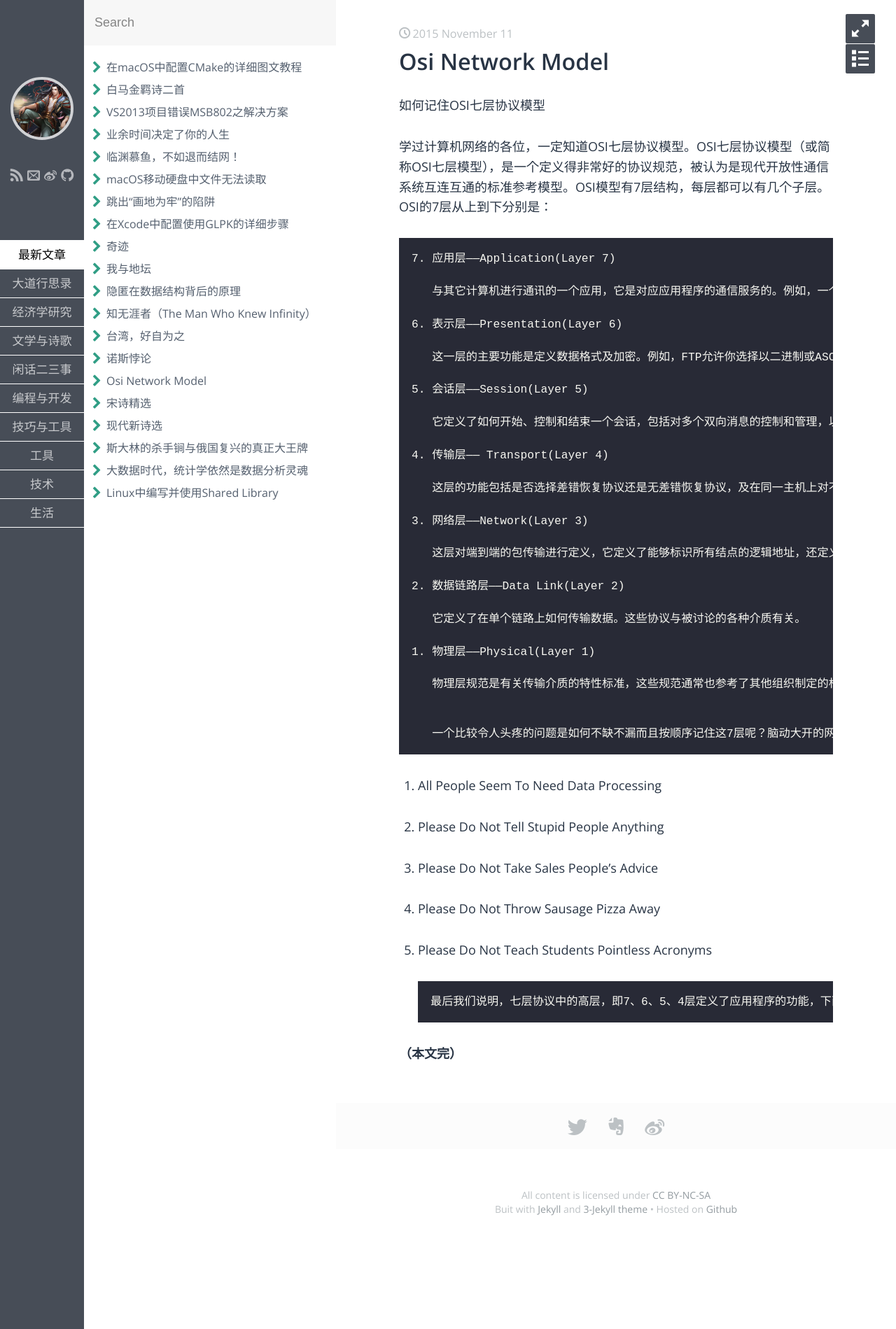
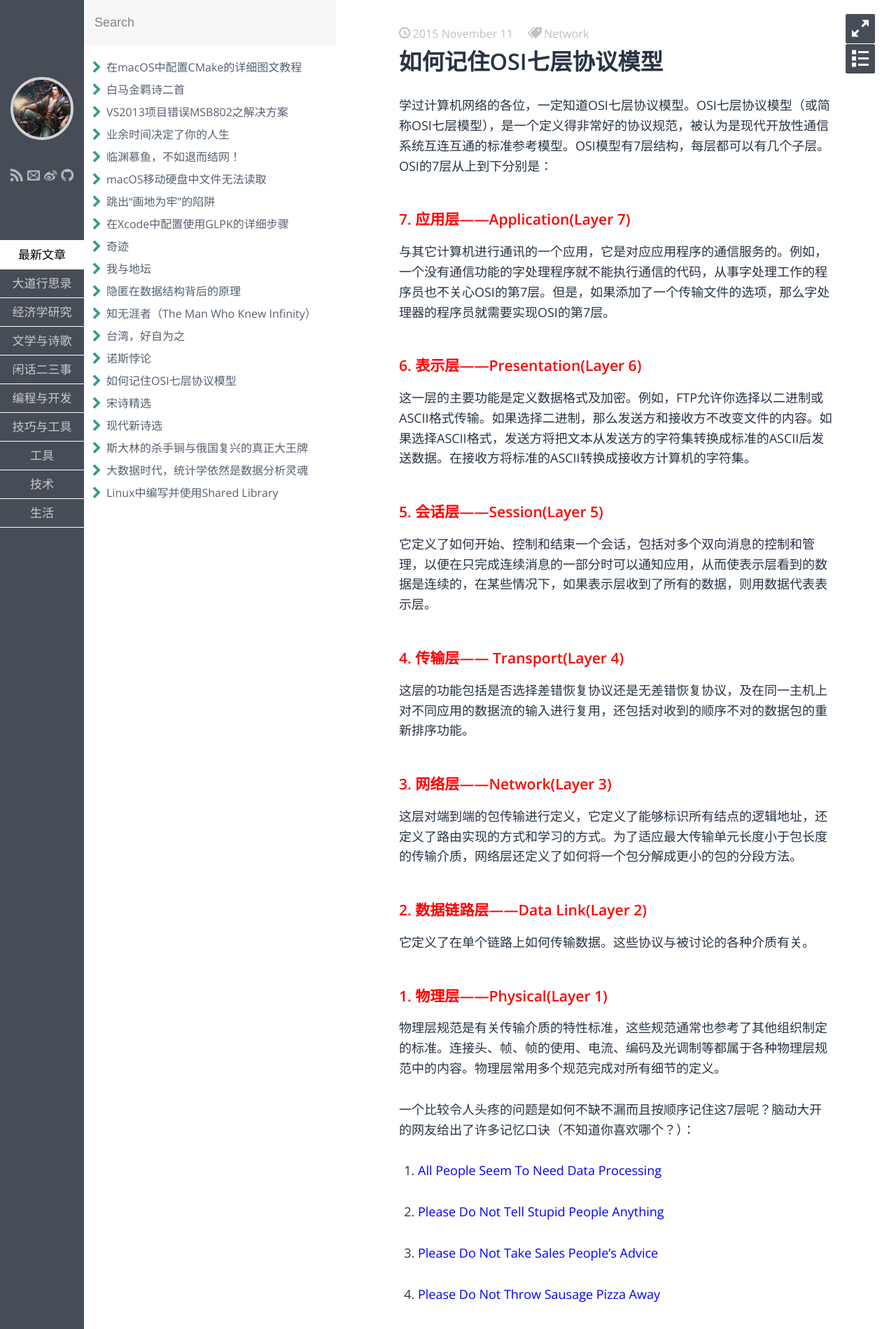
Before and after one commit to fzuo/baimafujinji, a Jekyll site: the page built from _posts/others/2015-11-11-osi-network-model.md, in a window 1280 px wide. Shown: the top 1899 px of the page at 70% size. Built offline with Jekyll 4.4.1, drawn with Linux system fonts in a browser that asks for light colours; some web fonts are replaced; our own code applies the rules of GitHub Pages for plain Markdown files; some of the changed lines change nothing that is shown.

Commit message:
Update 2015-11-11-osi-network-model.md

```diff
--- a/_posts/others/2015-11-11-osi-network-model.md
+++ b/_posts/others/2015-11-11-osi-network-model.md
@@ -1,52 +1,59 @@
-
-如何记住OSI七层协议模型
+---
+layout: post
+title: 如何记住OSI七层协议模型
+category: 闲话二三事
+tags: Network
+keywords: OSI网络模型
+---
 
 
 学过计算机网络的各位，一定知道OSI七层协议模型。OSI七层协议模型（或简称OSI七层模型），是一个定义得非常好的协议规范，被认为是现代开放性通信系统互连互通的标准参考模型。OSI模型有7层结构，每层都可以有几个子层。 OSI的7层从上到下分别是：
 
-    7. 应用层——Application(Layer 7)
+### <span style="color:red">7. 应用层——Application(Layer 7)</span>
 
-       与其它计算机进行通讯的一个应用，它是对应应用程序的通信服务的。例如，一个没有通信功能的字处理程序就不能执行通信的代码，从事字处理工作的程序员也不关心OSI的第7层。但是，如果添加了一个传输文件的选项，那么字处理器的程序员就需要实现OSI的第7层。
+与其它计算机进行通讯的一个应用，它是对应应用程序的通信服务的。例如，一个没有通信功能的字处理程序就不能执行通信的代码，从事字处理工作的程序员也不关心OSI的第7层。但是，如果添加了一个传输文件的选项，那么字处理器的程序员就需要实现OSI的第7层。
 
-    6. 表示层——Presentation(Layer 6)
+### <span style="color:red">6. 表示层——Presentation(Layer 6)</span>
 
-       这一层的主要功能是定义数据格式及加密。例如，FTP允许你选择以二进制或ASCII格式传输。如果选择二进制，那么发送方和接收方不改变文件的内容。如果选择ASCII格式，发送方将把文本从发送方的字符集转换成标准的ASCII后发送数据。在接收方将标准的ASCII转换成接收方计算机的字符集。
+这一层的主要功能是定义数据格式及加密。例如，FTP允许你选择以二进制或ASCII格式传输。如果选择二进制，那么发送方和接收方不改变文件的内容。如果选择ASCII格式，发送方将把文本从发送方的字符集转换成标准的ASCII后发送数据。在接收方将标准的ASCII转换成接收方计算机的字符集。
 
-    5. 会话层——Session(Layer 5)
+### <span style="color:red">5. 会话层——Session(Layer 5)</span>
 
-       它定义了如何开始、控制和结束一个会话，包括对多个双向消息的控制和管理，以便在只完成连续消息的一部分时可以通知应用，从而使表示层看到的数据是连续的，在某些情况下，如果表示层收到了所有的数据，则用数据代表表示层。
+它定义了如何开始、控制和结束一个会话，包括对多个双向消息的控制和管理，以便在只完成连续消息的一部分时可以通知应用，从而使表示层看到的数据是连续的，在某些情况下，如果表示层收到了所有的数据，则用数据代表表示层。
 
-    4. 传输层—— Transport(Layer 4)
+### <span style="color:red">4. 传输层—— Transport(Layer 4)</span>
 
-       这层的功能包括是否选择差错恢复协议还是无差错恢复协议，及在同一主机上对不同应用的数据流的输入进行复用，还包括对收到的顺序不对的数据包的重新排序功能。
+这层的功能包括是否选择差错恢复协议还是无差错恢复协议，及在同一主机上对不同应用的数据流的输入进行复用，还包括对收到的顺序不对的数据包的重新排序功能。
 
-    3. 网络层——Network(Layer 3)
+### <span style="color:red">3. 网络层——Network(Layer 3)</span>
 
-       这层对端到端的包传输进行定义，它定义了能够标识所有结点的逻辑地址，还定义了路由实现的方式和学习的方式。为了适应最大传输单元长度小于包长度的传输介质，网络层还定义了如何将一个包分解成更小的包的分段方法。
+这层对端到端的包传输进行定义，它定义了能够标识所有结点的逻辑地址，还定义了路由实现的方式和学习的方式。为了适应最大传输单元长度小于包长度的传输介质，网络层还定义了如何将一个包分解成更小的包的分段方法。
 
-    2. 数据链路层——Data Link(Layer 2)
+### <span style="color:red">2. 数据链路层——Data Link(Layer 2)</span>
 
-       它定义了在单个链路上如何传输数据。这些协议与被讨论的各种介质有关。
+它定义了在单个链路上如何传输数据。这些协议与被讨论的各种介质有关。
 
-    1. 物理层——Physical(Layer 1)
+### <span style="color:red">1. 物理层——Physical(Layer 1)</span>
 
-       物理层规范是有关传输介质的特性标准，这些规范通常也参考了其他组织制定的标准。连接头、帧、帧的使用、电流、编码及光调制等都属于各种物理层规范中的内容。物理层常用多个规范完成对所有细节的定义。
+物理层规范是有关传输介质的特性标准，这些规范通常也参考了其他组织制定的标准。连接头、帧、帧的使用、电流、编码及光调制等都属于各种物理层规范中的内容。物理层常用多个规范完成对所有细节的定义。
 
 
-       一个比较令人头疼的问题是如何不缺不漏而且按顺序记住这7层呢？脑动大开的网友给出了许多记忆口诀（不知道你喜欢哪个？）：
+一个比较令人头疼的问题是如何不缺不漏而且按顺序记住这7层呢？脑动大开的网友给出了许多记忆口诀（不知道你喜欢哪个？）：
 
-1. All    People    Seem    To    Need    Data    Processing
+1. <span style="color:blue">All    People    Seem    To    Need    Data    Processing</span>
 
-2. Please   Do   Not   Tell   Stupid   People   Anything
+2. <span style="color:blue">Please   Do   Not   Tell   Stupid   People   Anything</span>
 
-3. Please   Do   Not   Take   Sales   People's   Advice
+3. <span style="color:blue">Please   Do   Not   Take   Sales   People's   Advice</span>
 
-4. Please    Do   Not   Throw    Sausage   Pizza   Away
+4. <span style="color:blue">Please    Do   Not   Throw    Sausage   Pizza   Away</span>
 
-5. Please    Do   Not   Teach   Students  Pointless  Acronyms
+5. <span style="color:blue">Please    Do   Not   Teach   Students  Pointless  Acronyms</span>
 
-       最后我们说明，七层协议中的高层，即7、6、5、4层定义了应用程序的功能，下面3层，即3、2、1层主要面向通过网络的端到端的数据流。每一层所包含的具体协议举例如下表：
+最后我们说明，七层协议中的高层，即7、6、5、4层定义了应用程序的功能，下面3层，即3、2、1层主要面向通过网络的端到端的数据流。每一层所包含的具体协议举例如下表：
 
-
+<p align="center">
+<img src="https://fzuo.github.io/assets/img/excel/OSI7.png" width="450">
+</p>
 
 **（本文完）**
```
